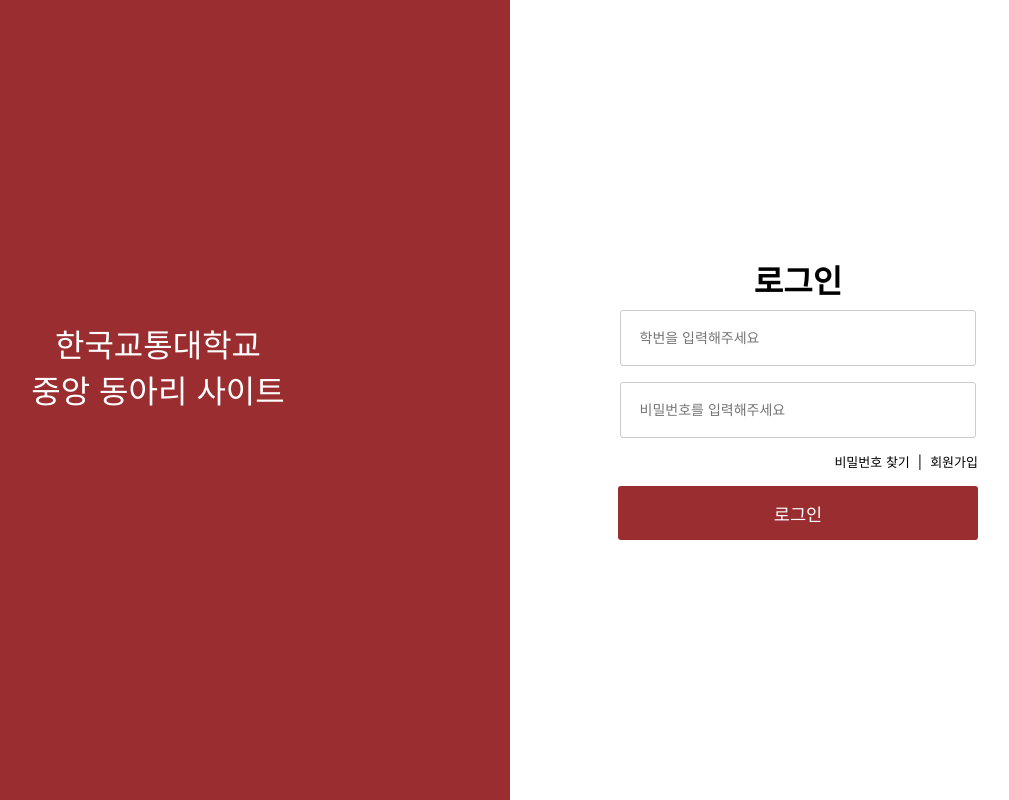
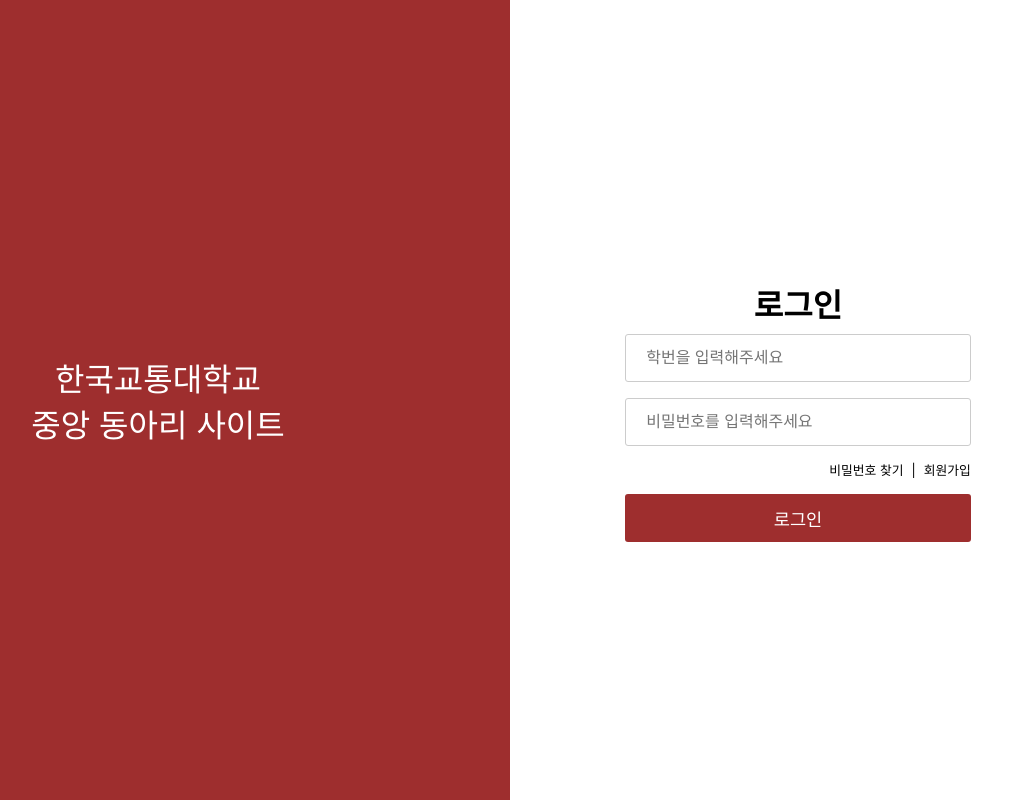
Before and after one commit to MGY-PROJECT/ClubManagementFront, a React (Create React App) app: page / in a window 1280 px wide. Shown: the whole page, without its empty margins (194-1203 px from the left). Built offline with nearby package versions, Linux system fonts and the light colour scheme.

Commit message:
repairing login page

```diff
--- a/src/Components/Login/Login.js
+++ b/src/Components/Login/Login.js
@@ -19,14 +19,13 @@ const Login = ({ history }) => {
   return (
     <div className="login_page">
       <div className="background">
-        <div className="pageDescription">
-          <p>한국교통대학교</p>
-          <p>중앙 동아리 사이트</p>
-        </div>
+        <p>
+          한국교통대학교
+          <br /> 중앙 동아리 사이트
+        </p>
       </div>
       <div className="login">
         <form className="login_form" onSubmit={onSubmit} autoComplete="off">
-          <div>
           <h1>로그인</h1>
           <input
             type="text"
@@ -53,7 +52,6 @@ const Login = ({ history }) => {
           <button type="submit" className="loginBtn">
             로그인
           </button>
-          </div>
         </form>
       </div>
     </div>
--- a/src/Components/Login/Login.scss
+++ b/src/Components/Login/Login.scss
@@ -1,52 +1,49 @@
 .login_page {
   display: flex;
+  height: 100vh;
   .background {
     flex: 5.5;
-    height: 100vh;
-    background-color: hsl(359, 55%, 39%);
-    .pageDescription {
+    height: 100%;
+    background-color: hsl(360, 55%, 40%);
+    display: flex;
+    align-items: center;
+    justify-content: center;
     color: hsl(0, 0%, 100%);
-      width: 300px;
-      vertical-align: middle;
-      margin: auto;
-      margin-top: 40vh;
     text-align: center;
     font-size: 2rem;
-    }
   }
 
   .login {
     flex: 4.5;
+    display: flex;
+    justify-content: center;
+    align-items: center;
     .login_form {
-      > div {
-        width: 360px;
-        margin: auto;
+      width: 60%;
+      height: 30%;
       text-align: center;
-        margin: auto;
-        margin-top: 32vh;
-
       .id,
       .pw {
-          width: 88%;
+        box-sizing: border-box;
+        width: 100%;
+        height: 20%;
         border: 1px solid hsl(0, 0%, 80%);
         border-radius: 3px;
-          height: 54px;
-          padding: 0 19px;
-          font-size: 14px;
-          line-height: 20px;
+        padding: 0 20px;
+        font-size: 1rem;
         margin: 8px 0;
         outline: none;
         &:focus {
-            border-color: hsl(359, 55%, 39%);
+          border-color: hsl(360, 55%, 40%);
         }
       }
 
       .loginBtn {
         width: 100%;
-          height: 54px;
+        height: 20%;
         margin: 8px 0;
         font-size: 1.1rem;
-          background-color: hsl(359, 55%, 39%);
+        background-color: hsl(360, 55%, 40%);
         border-radius: 3px;
         color: hsl(0, 0%, 100%);
         border: none;
@@ -61,7 +58,7 @@
         margin-bottom: 32px;
         .p {
           float: right;
-            font-size: 13px;
+          font-size: 0.8rem;
           cursor: pointer;
           &:last-child::after {
             content: "|";
@@ -72,4 +69,3 @@
     }
   }
 }
-}
```
Lines whose indentation alone changed are shown as unchanged.
